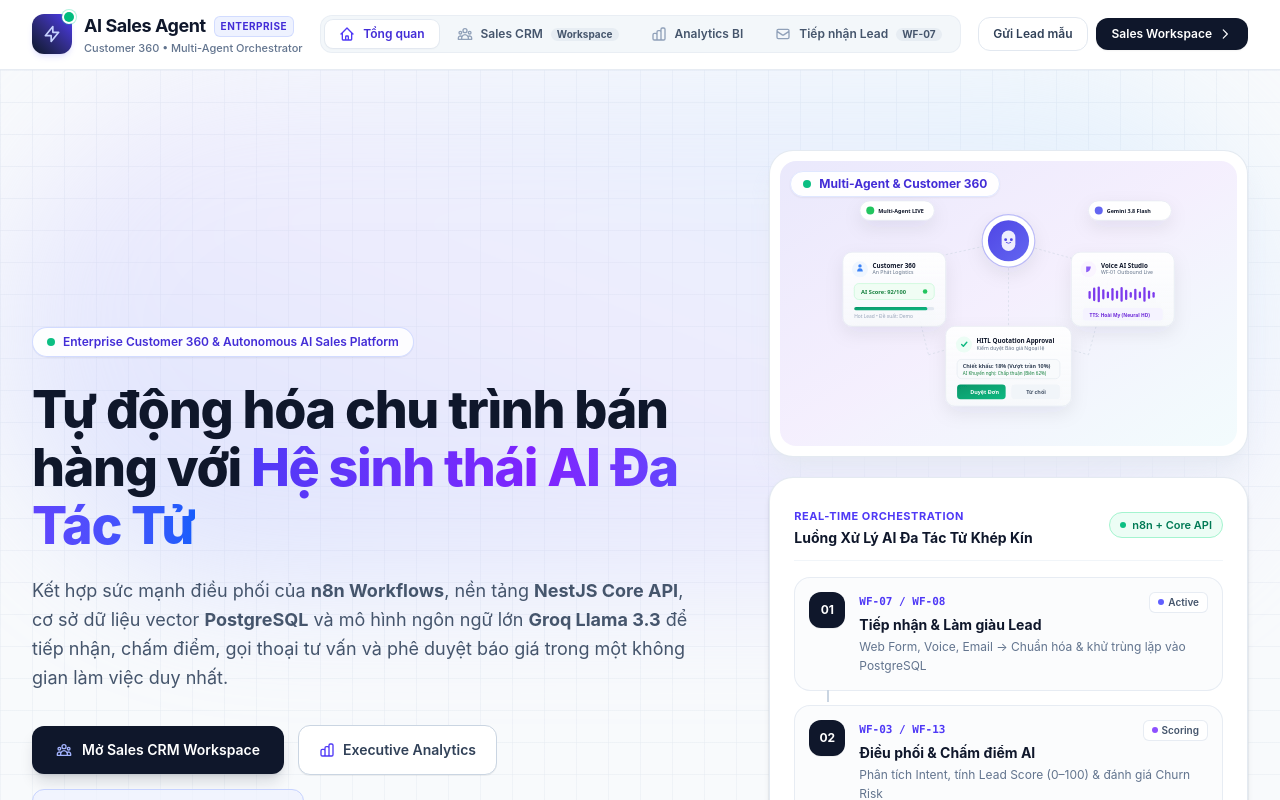
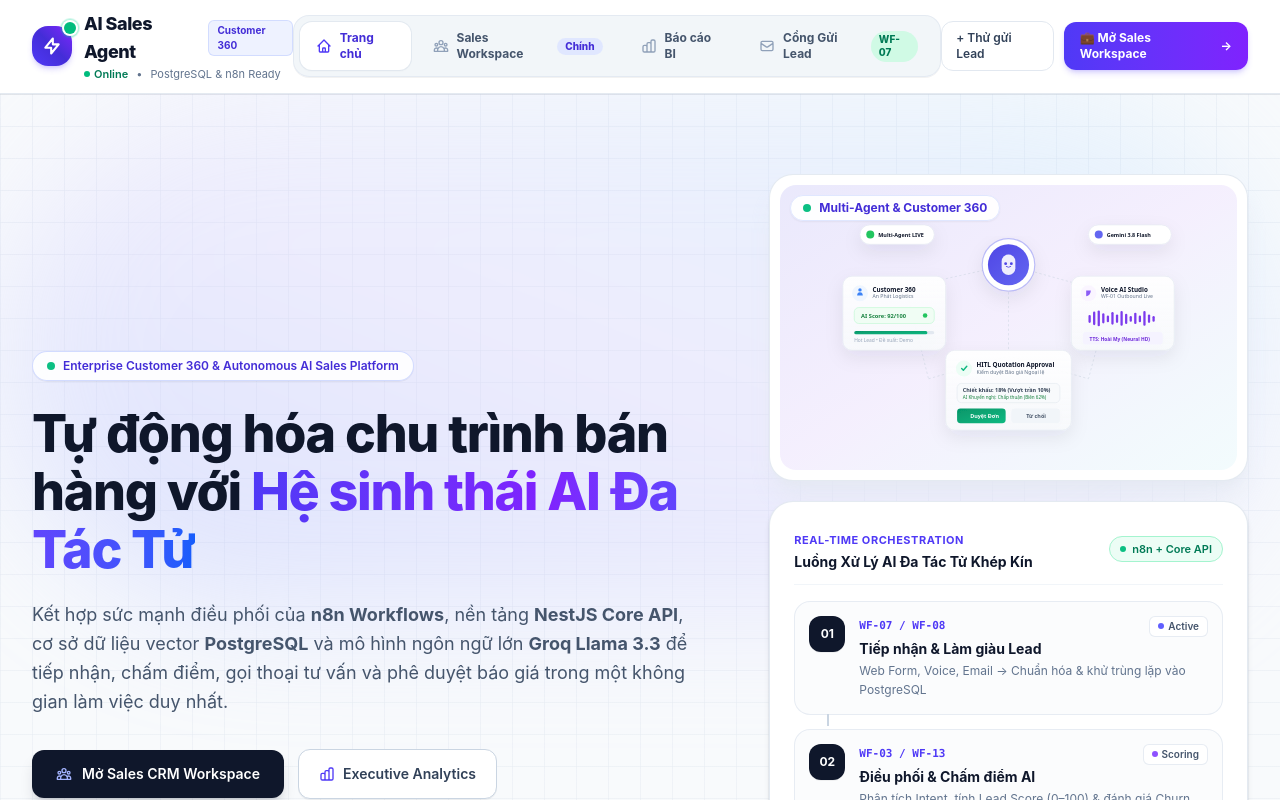
Before and after one commit to baonhq1406/AI_Sales_Agent, a Next.js app in the folder apps/web/: page / in a window 1280 px wide. Shown: the top 800 px of the page. Built offline with nearby package versions, Linux system fonts and the light colour scheme.

Commit message:
feat(web): redesign navbar with intuitive navigation, status indicators and high-contrast labels

```diff
--- a/apps/web/components/Navbar.tsx
+++ b/apps/web/components/Navbar.tsx
@@ -13,25 +13,47 @@
   const navLinks = [
     {
       href: '/',
-      label: 'Tổng quan',
-      icon: 'M3 12l2-2m0 0l7-7 7 7M5 10v10a1 1 0 001 1h3m10-11l2 2m-2-2v10a1 1 0 01-1 1h-3m-6 0a1 1 0 001-1v-4a1 1 0 011-1h2a1 1 0 011 1v4a1 1 0 001 1m-6 0h6',
+      label: 'Trang chủ',
+      desc: 'Giới thiệu & Sơ đồ 4 bước',
+      icon: (
+        <svg className="h-4 w-4" fill="none" viewBox="0 0 24 24" stroke="currentColor">
+          <path strokeLinecap="round" strokeLinejoin="round" strokeWidth={2} d="M3 12l2-2m0 0l7-7 7 7M5 10v10a1 1 0 001 1h3m10-11l2 2m-2-2v10a1 1 0 01-1 1h-3m-6 0a1 1 0 001-1v-4a1 1 0 011-1h2a1 1 0 011 1v4a1 1 0 001 1m-6 0h6" />
+        </svg>
+      ),
     },
     {
       href: '/sales',
-      label: 'Sales CRM',
-      badge: 'Workspace',
-      icon: 'M17 20h5v-2a3 3 0 00-5.356-1.857M17 20H7m10 0v-2c0-.656-.126-1.283-.356-1.857M7 20H2v-2a3 3 0 015.356-1.857M7 20v-2c0-.656.126-1.283.356-1.857m0 0a5.002 5.002 0 019.288 0M15 7a3 3 0 11-6 0 3 3 0 016 0zm6 3a2 2 0 11-4 0 2 2 0 014 0zM7 10a2 2 0 11-4 0 2 2 0 014 0z',
+      label: 'Sales Workspace',
+      desc: 'Customer 360, Voice AI & Duyệt đơn',
+      badge: 'Chính',
+      badgeColor: 'bg-indigo-100 text-indigo-700',
+      icon: (
+        <svg className="h-4 w-4" fill="none" viewBox="0 0 24 24" stroke="currentColor">
+          <path strokeLinecap="round" strokeLinejoin="round" strokeWidth={2} d="M17 20h5v-2a3 3 0 00-5.356-1.857M17 20H7m10 0v-2c0-.656-.126-1.283-.356-1.857M7 20H2v-2a3 3 0 015.356-1.857M7 20v-2c0-.656.126-1.283.356-1.857m0 0a5.002 5.002 0 019.288 0M15 7a3 3 0 11-6 0 3 3 0 016 0zm6 3a2 2 0 11-4 0 2 2 0 014 0zM7 10a2 2 0 11-4 0 2 2 0 014 0z" />
+        </svg>
+      ),
     },
     {
       href: '/dashboard',
-      label: 'Analytics BI',
-      icon: 'M9 19v-6a2 2 0 00-2-2H5a2 2 0 00-2 2v6a2 2 0 002 2h2a2 2 0 002-2zm0 0V9a2 2 0 012-2h2a2 2 0 012 2v10m-6 0a2 2 0 002 2h2a2 2 0 002-2m0 0V5a2 2 0 012-2h2a2 2 0 012 2v14a2 2 0 01-2 2h-2a2 2 0 01-2-2z',
+      label: 'Báo cáo BI',
+      desc: 'Biểu đồ Lead & AI Insights',
+      icon: (
+        <svg className="h-4 w-4" fill="none" viewBox="0 0 24 24" stroke="currentColor">
+          <path strokeLinecap="round" strokeLinejoin="round" strokeWidth={2} d="M9 19v-6a2 2 0 00-2-2H5a2 2 0 00-2 2v6a2 2 0 002 2h2a2 2 0 002-2zm0 0V9a2 2 0 012-2h2a2 2 0 012 2v10m-6 0a2 2 0 002 2h2a2 2 0 002-2m0 0V5a2 2 0 012-2h2a2 2 0 012 2v14a2 2 0 01-2 2h-2a2 2 0 01-2-2z" />
+        </svg>
+      ),
     },
     {
       href: '/contact',
-      label: 'Tiếp nhận Lead',
+      label: 'Cổng Gửi Lead',
+      desc: 'Form thu thập khách hàng (WF-07)',
       badge: 'WF-07',
-      icon: 'M3 8l7.89 5.26a2 2 0 002.22 0L21 8M5 19h14a2 2 0 002-2V7a2 2 0 00-2-2H5a2 2 0 00-2 2v10a2 2 0 002 2z',
+      badgeColor: 'bg-emerald-100 text-emerald-700',
+      icon: (
+        <svg className="h-4 w-4" fill="none" viewBox="0 0 24 24" stroke="currentColor">
+          <path strokeLinecap="round" strokeLinejoin="round" strokeWidth={2} d="M3 8l7.89 5.26a2 2 0 002.22 0L21 8M5 19h14a2 2 0 002-2V7a2 2 0 00-2-2H5a2 2 0 00-2 2v10a2 2 0 002 2z" />
+        </svg>
+      ),
     },
   ];
 
@@ -51,36 +73,42 @@
   const isAuthPage = pathname === '/login';
 
   return (
-    <header className="sticky top-0 z-50 border-b border-slate-200/80 bg-white/90 backdrop-blur-md transition-all">
-      <div className="mx-auto flex max-w-7xl items-center justify-between px-4 py-3 sm:px-6 lg:px-8">
-        {/* Brand Logo */}
+    <header className="sticky top-0 z-50 border-b border-slate-200/90 bg-white/95 backdrop-blur-md shadow-2xs transition-all">
+      <div className="mx-auto flex max-w-7xl items-center justify-between px-4 py-2.5 sm:px-6 lg:px-8">
+        {/* Brand Logo & System Status */}
         <Link href="/" className="group flex items-center gap-3 focus:outline-none">
-          <div className="relative flex h-10 w-10 items-center justify-center rounded-xl bg-gradient-to-tr from-slate-900 via-indigo-900 to-indigo-600 text-white shadow-md shadow-indigo-500/15 transition-transform duration-200 group-hover:scale-105">
-            <svg className="h-5 w-5 text-indigo-200" fill="none" viewBox="0 0 24 24" stroke="currentColor">
-              <path strokeLinecap="round" strokeLinejoin="round" strokeWidth={2} d="M13 10V3L4 14h7v7l9-11h-7z" />
+          <div className="relative flex h-10 w-10 shrink-0 items-center justify-center rounded-2xl bg-gradient-to-tr from-indigo-600 via-indigo-700 to-violet-600 text-white shadow-md shadow-indigo-600/20 transition-transform duration-200 group-hover:scale-105">
+            <svg className="h-5 w-5" fill="none" viewBox="0 0 24 24" stroke="currentColor">
+              <path strokeLinecap="round" strokeLinejoin="round" strokeWidth={2.5} d="M13 10V3L4 14h7v7l9-11h-7z" />
             </svg>
-            <span className="absolute -top-0.5 -right-0.5 flex h-2.5 w-2.5">
+            <span className="absolute -top-1 -right-1 flex h-3 w-3">
               <span className="absolute inline-flex h-full w-full animate-ping rounded-full bg-emerald-400 opacity-75" />
-              <span className="relative inline-flex h-2.5 w-2.5 rounded-full bg-emerald-500 ring-2 ring-white" />
+              <span className="relative inline-flex h-3 w-3 rounded-full bg-emerald-500 ring-2 ring-white" />
             </span>
           </div>
+
           <div>
             <div className="flex items-center gap-2">
-              <span className="font-bold text-slate-900 text-base sm:text-lg tracking-tight">
+              <span className="text-base sm:text-lg font-extrabold tracking-tight text-slate-900 group-hover:text-indigo-600 transition-colors">
                 AI Sales Agent
               </span>
-              <span className="rounded-md bg-indigo-50 px-1.5 py-0.5 text-[10px] font-bold uppercase tracking-wider text-indigo-700 border border-indigo-200/70">
-                Enterprise
+              <span className="rounded-md bg-indigo-50 px-2 py-0.5 text-[10px] font-bold text-indigo-700 border border-indigo-200/70">
+                Customer 360
               </span>
             </div>
-            <p className="text-[11px] font-medium text-slate-500 hidden sm:block">
-              Customer 360 &bull; Multi-Agent Orchestrator
-            </p>
+            <div className="flex items-center gap-2 text-[11px] text-slate-500">
+              <span className="flex items-center gap-1">
+                <span className="h-1.5 w-1.5 rounded-full bg-emerald-500" />
+                <span className="font-semibold text-emerald-700">Online</span>
+              </span>
+              <span>&bull;</span>
+              <span>PostgreSQL &amp; n8n Ready</span>
+            </div>
           </div>
         </Link>
 
-        {/* Desktop Navigation */}
-        <nav className="hidden md:flex items-center gap-1 rounded-xl bg-slate-100/80 p-1 border border-slate-200/60">
+        {/* Center Navigation Bar (Clear, High Contrast, Intuitive) */}
+        <nav className="hidden lg:flex items-center gap-1.5 rounded-2xl bg-slate-100/90 p-1.5 border border-slate-200/80 shadow-2xs">
           {navLinks.map((link) => {
             const isActive =
               link.href === '/'
@@ -90,28 +118,19 @@
               <Link
                 key={link.href}
                 href={link.href}
-                className={`flex items-center gap-2 rounded-lg px-3.5 py-1.5 text-xs font-semibold transition-all ${
+                className={`group flex items-center gap-2 rounded-xl px-4 py-2 text-xs font-bold transition-all duration-150 ${
                   isActive
-                    ? 'bg-white text-indigo-700 shadow-xs ring-1 ring-slate-200/80'
-                    : 'text-slate-600 hover:text-slate-900 hover:bg-white/50'
+                    ? 'bg-white text-indigo-700 shadow-xs ring-1 ring-slate-200/90'
+                    : 'text-slate-600 hover:text-slate-900 hover:bg-white/60'
                 }`}
               >
-                <svg
-                  className={`h-4 w-4 ${isActive ? 'text-indigo-600' : 'text-slate-400'}`}
-                  fill="none"
-                  viewBox="0 0 24 24"
-                  stroke="currentColor"
-                >
-                  <path strokeLinecap="round" strokeLinejoin="round" strokeWidth={2} d={link.icon} />
-                </svg>
+                <span className={isActive ? 'text-indigo-600' : 'text-slate-400 group-hover:text-slate-600'}>
+                  {link.icon}
+                </span>
                 <span>{link.label}</span>
                 {link.badge && (
                   <span
-                    className={`rounded-full px-1.5 py-0.2 text-[10px] font-bold ${
-                      isActive
-                        ? 'bg-indigo-50 text-indigo-700'
-                        : 'bg-slate-200/70 text-slate-600'
-                    }`}
+                    className={`rounded-full px-2 py-0.5 text-[10px] font-extrabold ${link.badgeColor || 'bg-slate-200 text-slate-700'}`}
                   >
                     {link.badge}
                   </span>
@@ -121,34 +140,31 @@
           })}
         </nav>
 
-        {/* Action Buttons */}
-        <div className="hidden md:flex items-center gap-2.5">
+        {/* Right Action Buttons */}
+        <div className="hidden sm:flex items-center gap-3">
           {isAuthPage ? (
             <Link
               href="/"
-              className="inline-flex items-center gap-1.5 rounded-xl border border-slate-200 bg-white px-3.5 py-2 text-xs font-semibold text-slate-700 hover:bg-slate-50 transition-colors"
+              className="inline-flex items-center gap-1.5 rounded-xl border border-slate-200 bg-white px-4 py-2 text-xs font-bold text-slate-700 hover:bg-slate-50 transition-colors shadow-2xs"
             >
-              <svg className="h-3.5 w-3.5 text-slate-400" fill="none" viewBox="0 0 24 24" stroke="currentColor">
-                <path strokeLinecap="round" strokeLinejoin="round" strokeWidth={2} d="M10 19l-7-7m0 0l7-7m-7 7h18" />
-              </svg>
+              <span>&larr;</span>
               <span>Về trang chủ</span>
             </Link>
           ) : pathname.startsWith('/sales') ? (
-            <div className="flex items-center gap-2">
+            <div className="flex items-center gap-2.5">
               <Link
                 href="/dashboard"
-                className="inline-flex items-center gap-1.5 rounded-xl border border-slate-200 bg-white px-3 py-2 text-xs font-semibold text-slate-700 hover:bg-slate-50 transition-colors"
+                className="inline-flex items-center gap-1.5 rounded-xl border border-indigo-200 bg-indigo-50/70 px-3.5 py-2 text-xs font-bold text-indigo-700 hover:bg-indigo-100 transition-colors"
               >
-                <svg className="h-3.5 w-3.5 text-indigo-600" fill="none" viewBox="0 0 24 24" stroke="currentColor">
-                  <path strokeLinecap="round" strokeLinejoin="round" strokeWidth={2} d="M9 19v-6a2 2 0 00-2-2H5a2 2 0 00-2 2v6a2 2 0 002 2h2a2 2 0 002-2zm0 0V9a2 2 0 012-2h2a2 2 0 012 2v10m-6 0a2 2 0 002 2h2a2 2 0 002-2m0 0V5a2 2 0 012-2h2a2 2 0 012 2v14a2 2 0 01-2 2h-2a2 2 0 01-2-2z" />
-                </svg>
+                <span>📊</span>
                 <span>Báo cáo BI</span>
               </Link>
+
               <button
                 type="button"
                 onClick={handleLogout}
                 disabled={loggingOut}
-                className="inline-flex items-center gap-1.5 rounded-xl border border-rose-200/80 bg-rose-50/60 px-3.5 py-2 text-xs font-semibold text-rose-700 hover:bg-rose-100/80 hover:border-rose-300 transition-colors disabled:opacity-50"
+                className="inline-flex items-center gap-1.5 rounded-xl border border-rose-200/90 bg-rose-50/70 px-3.5 py-2 text-xs font-bold text-rose-700 hover:bg-rose-100 transition-colors disabled:opacity-50"
               >
                 <svg className="h-3.5 w-3.5" fill="none" viewBox="0 0 24 24" stroke="currentColor">
                   <path strokeLinecap="round" strokeLinejoin="round" strokeWidth={2} d="M17 16l4-4m0 0l-4-4m4 4H7m6 4v1a3 3 0 01-3 3H6a3 3 0 01-3-3V7a3 3 0 013-3h4a3 3 0 013 3v1" />
@@ -157,32 +173,31 @@
               </button>
             </div>
           ) : (
-            <div className="flex items-center gap-2">
+            <div className="flex items-center gap-2.5">
               <Link
                 href="/contact"
-                className="inline-flex items-center gap-1.5 rounded-xl border border-slate-200 bg-white px-3.5 py-2 text-xs font-semibold text-slate-700 hover:bg-slate-50 transition-colors"
+                className="hidden md:inline-flex items-center gap-1.5 rounded-xl border border-slate-200 bg-white px-3.5 py-2 text-xs font-semibold text-slate-700 hover:bg-slate-50 hover:border-slate-300 transition-all"
               >
-                <span>Gửi Lead mẫu</span>
+                <span>+ Thử gửi Lead</span>
               </Link>
+
               <Link
                 href="/sales"
-                className="inline-flex items-center gap-1.5 rounded-xl bg-slate-900 px-4 py-2 text-xs font-semibold text-white shadow-xs hover:bg-indigo-600 transition-all"
+                className="inline-flex items-center gap-2 rounded-xl bg-gradient-to-r from-indigo-600 to-violet-600 px-4 py-2 text-xs font-bold text-white shadow-md shadow-indigo-600/20 hover:from-indigo-500 hover:to-violet-500 transition-all card-hover"
               >
-                <span>Sales Workspace</span>
-                <svg className="h-3.5 w-3.5" fill="none" viewBox="0 0 24 24" stroke="currentColor">
-                  <path strokeLinecap="round" strokeLinejoin="round" strokeWidth={2} d="M9 5l7 7-7 7" />
-                </svg>
+                <span>💼 Mở Sales Workspace</span>
+                <span>&rarr;</span>
               </Link>
             </div>
           )}
         </div>
 
         {/* Mobile menu button */}
-        <div className="flex md:hidden">
+        <div className="flex lg:hidden">
           <button
             type="button"
             onClick={() => setMobileMenuOpen(!mobileMenuOpen)}
-            className="inline-flex items-center justify-center rounded-xl border border-slate-200 bg-white p-2 text-slate-600 hover:bg-slate-100 hover:text-slate-900"
+            className="inline-flex items-center justify-center rounded-xl border border-slate-200 bg-white p-2 text-slate-600 hover:bg-slate-100 hover:text-slate-900 transition-colors"
             aria-label="Mở menu điều hướng"
           >
             <svg className="h-5 w-5" fill="none" viewBox="0 0 24 24" stroke="currentColor">
@@ -196,31 +211,39 @@
         </div>
       </div>
 
-      {/* Mobile menu dropdown */}
+      {/* Mobile dropdown menu */}
       {mobileMenuOpen && (
-        <div className="border-b border-slate-200 bg-white px-4 pt-2 pb-4 md:hidden shadow-lg">
-          <div className="space-y-1">
+        <div className="border-b border-slate-200 bg-white px-4 pt-3 pb-5 lg:hidden shadow-lg animate-in slide-in-from-top-2">
+          <div className="space-y-1.5">
             {navLinks.map((link) => {
-              const isActive = pathname === link.href;
+              const isActive =
+                link.href === '/'
+                  ? pathname === '/'
+                  : pathname === link.href || pathname.startsWith(`${link.href}/`);
               return (
                 <Link
                   key={link.href}
                   href={link.href}
                   onClick={() => setMobileMenuOpen(false)}
-                  className={`flex items-center justify-between rounded-xl px-3 py-2.5 text-sm font-semibold ${
+                  className={`flex items-center justify-between rounded-2xl px-4 py-3 text-sm font-bold transition-all ${
                     isActive
-                      ? 'bg-indigo-50 text-indigo-700'
-                      : 'text-slate-600 hover:bg-slate-50'
+                      ? 'bg-indigo-50 text-indigo-700 border border-indigo-200/80 shadow-2xs'
+                      : 'text-slate-700 hover:bg-slate-50'
                   }`}
                 >
-                  <span className="flex items-center gap-3">
-                    <svg className="h-4 w-4" fill="none" viewBox="0 0 24 24" stroke="currentColor">
-                      <path strokeLinecap="round" strokeLinejoin="round" strokeWidth={2} d={link.icon} />
-                    </svg>
-                    {link.label}
-                  </span>
+                  <div className="flex items-center gap-3">
+                    <span className={isActive ? 'text-indigo-600' : 'text-slate-400'}>
+                      {link.icon}
+                    </span>
+                    <div>
+                      <div>{link.label}</div>
+                      <div className="text-[11px] font-normal text-slate-400">{link.desc}</div>
+                    </div>
+                  </div>
                   {link.badge && (
-                    <span className="rounded-full bg-slate-100 px-2 py-0.5 text-[10px] font-bold text-slate-600">
+                    <span
+                      className={`rounded-full px-2 py-0.5 text-[10px] font-bold ${link.badgeColor || 'bg-slate-100 text-slate-600'}`}
+                    >
                       {link.badge}
                     </span>
                   )}
@@ -228,7 +251,8 @@
               );
             })}
           </div>
-          <div className="mt-3 pt-3 border-t border-slate-100 flex flex-col gap-2">
+
+          <div className="mt-4 pt-3 border-t border-slate-100 flex flex-col gap-2">
             {pathname.startsWith('/sales') ? (
               <button
                 type="button"
@@ -236,7 +260,7 @@
                   setMobileMenuOpen(false);
                   handleLogout();
                 }}
-                className="w-full flex items-center justify-center gap-2 rounded-xl bg-rose-50 px-3 py-2.5 text-xs font-semibold text-rose-700 border border-rose-200"
+                className="w-full flex items-center justify-center gap-2 rounded-xl bg-rose-50 px-4 py-2.5 text-xs font-bold text-rose-700 border border-rose-200"
               >
                 Đăng xuất khỏi phiên làm việc
               </button>
@@ -244,9 +268,10 @@
               <Link
                 href="/sales"
                 onClick={() => setMobileMenuOpen(false)}
-                className="w-full flex items-center justify-center gap-2 rounded-xl bg-slate-900 px-3 py-2.5 text-xs font-semibold text-white"
+                className="w-full flex items-center justify-center gap-2 rounded-xl bg-indigo-600 px-4 py-2.5 text-xs font-bold text-white shadow-xs hover:bg-indigo-700"
               >
-                Mở Sales Workspace
+                <span>Mở Sales Workspace</span>
+                <span>&rarr;</span>
               </Link>
             )}
           </div>
```
